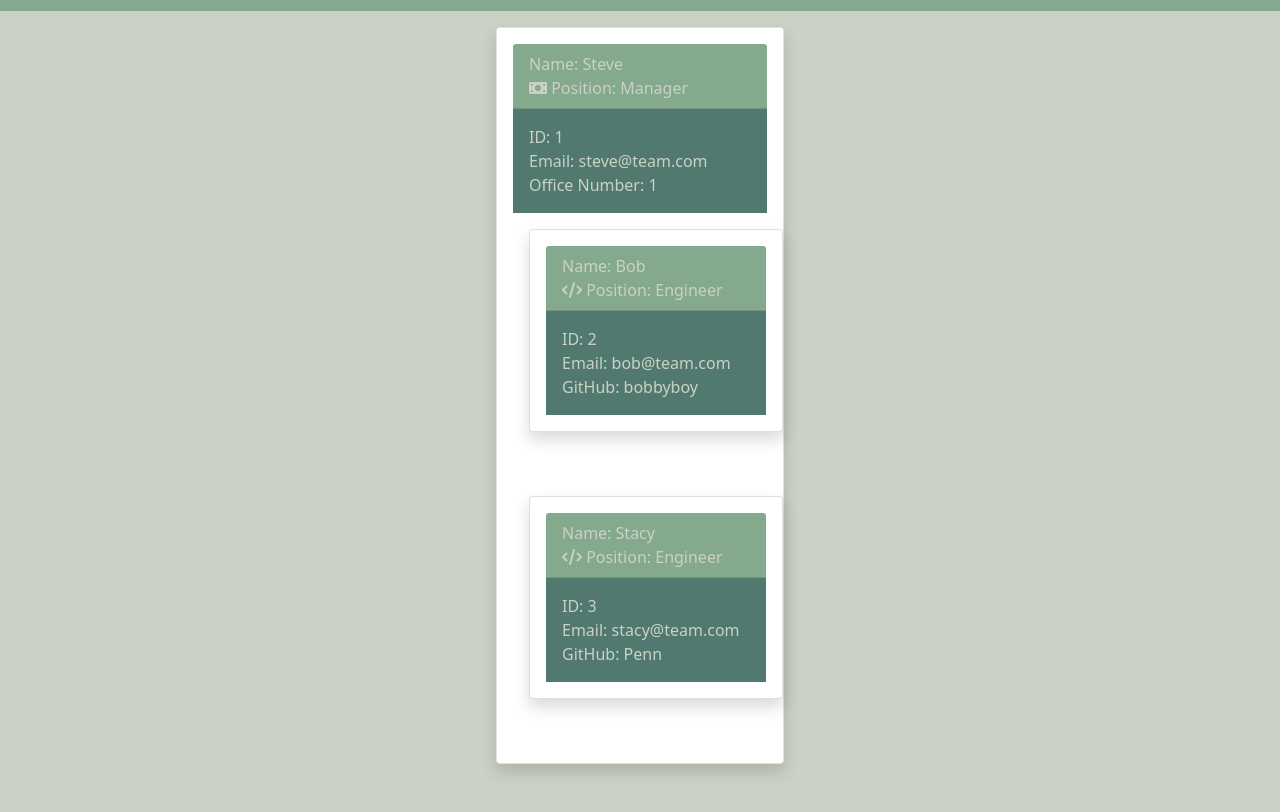
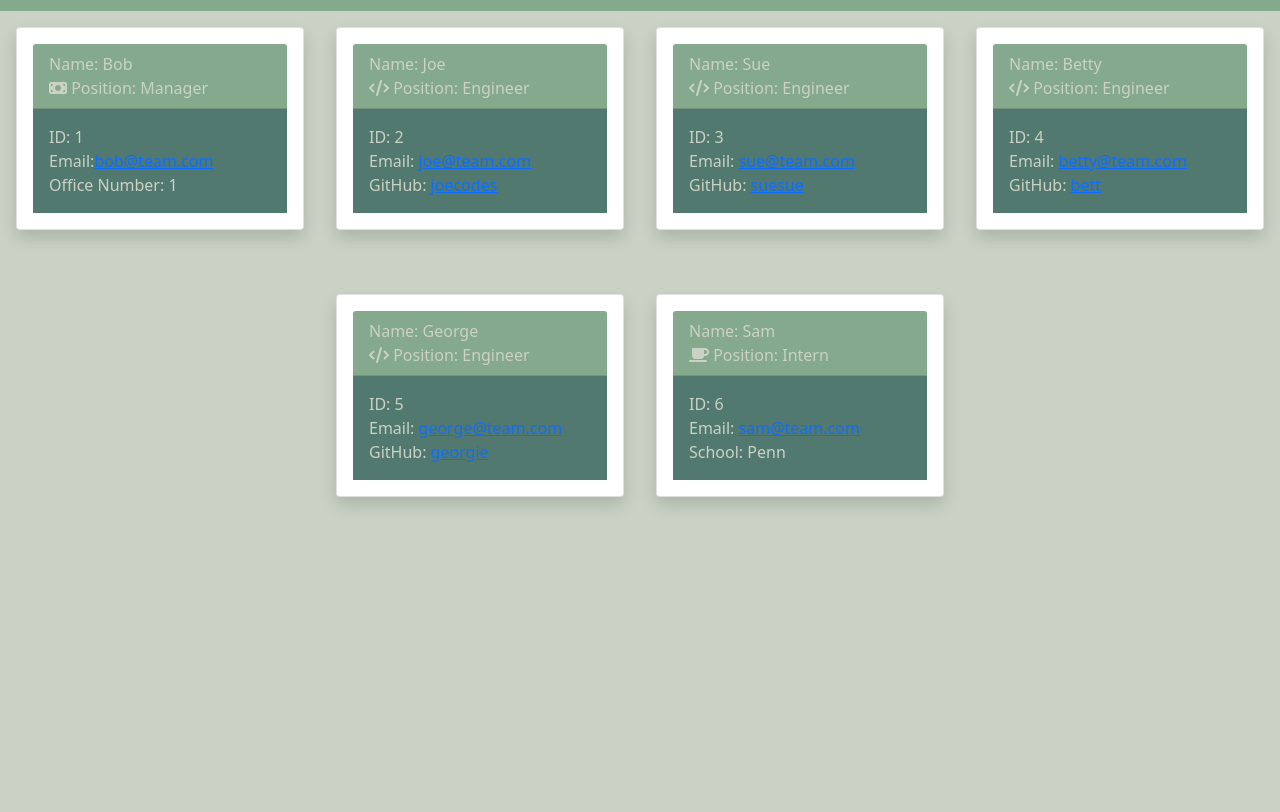
Before and after one commit to RyanMBelcher/team-profile-generator, a website: page index.html in a window 1280 px wide. Shown: the part 61-873 px from the top of the page. After the commit the page ends 800 px from the top, so only its background shows below. Drawn offline with nearby package versions, Linux system fonts and the light colour scheme.

Commit message:
fixed html format issues

```diff
--- a/index.html
+++ b/index.html
@@ -1,4 +1,3 @@
-
 <!DOCTYPE html>
 <html lang='en'>
 
@@ -14,38 +13,24 @@
         crossorigin='anonymous' referrerpolicy='no-referrer' />
     <title>Team Awesome</title>
 </head>
-    <body>
 <nav id='custom-nav' class='navbar navbar-light d-flex justify-content-center'>
     <h1>Team Awesome</h1>
 </nav>
+
+<body>
     <div id='custom-div' class='row row-cols-1 row-cols-md-3 g-4 d-flex justify-content-center'>
 
         <div id='manager-card' class='row card text-dark bg-light m-3 shadow p-3 mb-5 bg-body rounded'
             style='max-width: 18rem;'>
             <div class='card-header custom-header'>
-            Name: Steve <br>
+                Name: Bob <br>
                 <i class='fa-solid fa-money-bill'></i> Position: Manager
             </div>
             <div class='card-body custom-body'>
                 <p class='card-text'>
                     ID: 1 <br>
-                Email: steve@team.com <br>
+                    Email:<a href='mailto:bob@team.com'>bob@team.com</a><br>
                     Office Number: 1
-            </p>
-        </div>
-
-
-        <div id='engineer-card' class='row card text-dark bg-light m-3 shadow p-3 mb-5 bg-body rounded'
-        style='max-width: 18rem;'>
-        <div class='card-header custom-header'>
-            Name: Bob <br>
-            <i class='fa-solid fa-code'></i> Position: Engineer
-        </div>
-        <div class='card-body custom-body'>
-            <p class='card-text'>
-                ID: 2 <br>
-                Email: bob@team.com <br>
-                GitHub: bobbyboy
                 </p>
             </div>
         </div>
@@ -54,14 +39,75 @@
         <div id='engineer-card' class='row card text-dark bg-light m-3 shadow p-3 mb-5 bg-body rounded'
             style='max-width: 18rem;'>
             <div class='card-header custom-header'>
-            Name: Stacy <br>
+                Name: Joe <br>
+                <i class='fa-solid fa-code'></i> Position: Engineer
+            </div>
+            <div class='card-body custom-body'>
+                <p class='card-text'>
+                    ID: 2 <br>
+                    Email: <a href='mailto:joe@team.com'>joe@team.com</a> <br>
+                    GitHub: <a href='https://github.com/joecodes'>joecodes</a>
+                </p>
+            </div>
+        </div>
+
+        <div id='engineer-card' class='row card text-dark bg-light m-3 shadow p-3 mb-5 bg-body rounded'
+            style='max-width: 18rem;'>
+            <div class='card-header custom-header'>
+                Name: Sue <br>
                 <i class='fa-solid fa-code'></i> Position: Engineer
             </div>
             <div class='card-body custom-body'>
                 <p class='card-text'>
                     ID: 3 <br>
-                Email: stacy@team.com <br>
-                GitHub: Penn
+                    Email: <a href='mailto:sue@team.com'>sue@team.com</a> <br>
+                    GitHub: <a href='https://github.com/suesue'>suesue</a>
+                </p>
+            </div>
+        </div>
+
+        <div id='engineer-card' class='row card text-dark bg-light m-3 shadow p-3 mb-5 bg-body rounded'
+            style='max-width: 18rem;'>
+            <div class='card-header custom-header'>
+                Name: Betty <br>
+                <i class='fa-solid fa-code'></i> Position: Engineer
+            </div>
+            <div class='card-body custom-body'>
+                <p class='card-text'>
+                    ID: 4 <br>
+                    Email: <a href='mailto:betty@team.com'>betty@team.com</a> <br>
+                    GitHub: <a href='https://github.com/bett'>bett</a>
+                </p>
+            </div>
+        </div>
+
+        <div id='engineer-card' class='row card text-dark bg-light m-3 shadow p-3 mb-5 bg-body rounded'
+            style='max-width: 18rem;'>
+            <div class='card-header custom-header'>
+                Name: George <br>
+                <i class='fa-solid fa-code'></i> Position: Engineer
+            </div>
+            <div class='card-body custom-body'>
+                <p class='card-text'>
+                    ID: 5 <br>
+                    Email: <a href='mailto:george@team.com'>george@team.com</a> <br>
+                    GitHub: <a href='https://github.com/georgie'>georgie</a>
+                </p>
+            </div>
+        </div>
+
+
+        <div id='intern-card' class='row card text-dark bg-light m-3 shadow p-3 mb-5 bg-body rounded'
+            style='max-width: 18rem;'>
+            <div class='card-header custom-header'>
+                Name: Sam <br>
+                <i class='fa-solid fa-mug-saucer'></i> Position: Intern
+            </div>
+            <div class='card-body custom-body'>
+                <p class='card-text'>
+                    ID: 6 <br>
+                    Email: <a href='mailto:sam@team.com'>sam@team.com</a> <br>
+                    School: Penn
                 </p>
             </div>
         </div>
```
Also changed, not shown: generatehtml.js (+11 -10 lines). Lines whose indentation alone changed are shown as unchanged.
